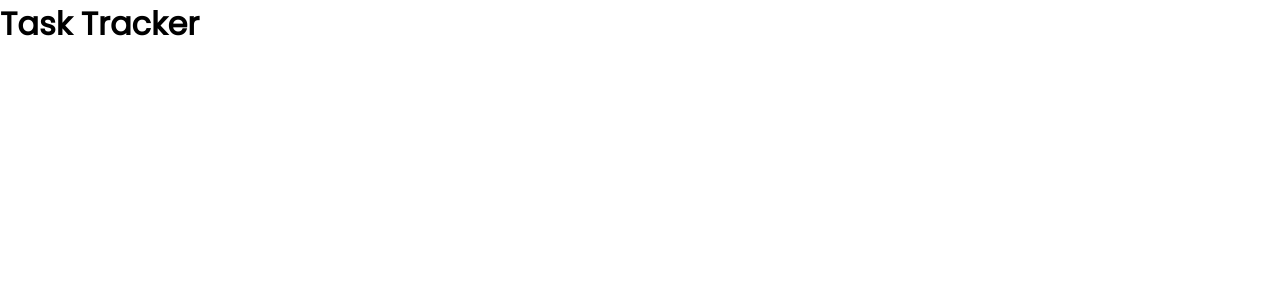
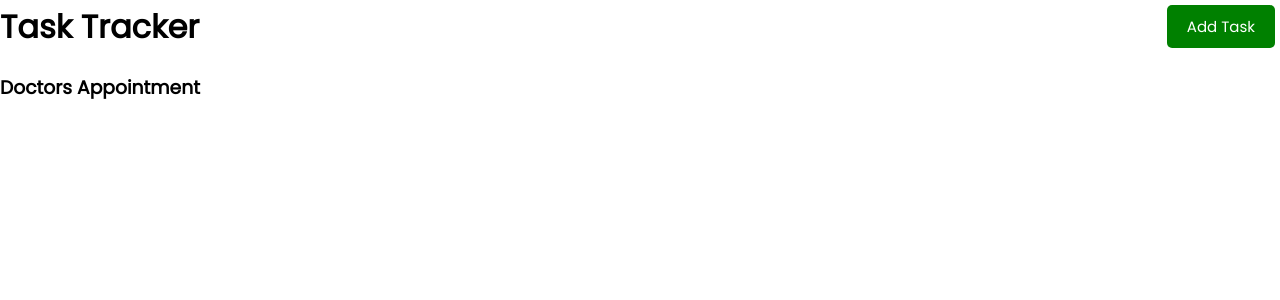
Before and after one commit to lkagan/vue-crash-2021, a Vue app: page / in a window 1280 px wide. Shown: the top 300 px of the page. Built offline with nearby package versions, Linux system fonts and the light colour scheme.

Commit message:
Add task list

```diff
--- a/src/App.vue
+++ b/src/App.vue
@@ -1,12 +1,34 @@
 <template>
-  <Header></Header>
+  <Header title="Task Tracker"></Header>
+  <Tasks :tasks="tasks" />
 </template>
 
 <script>
 import Header from "@/components/Header.vue";
+import Tasks from "@/components/Tasks.vue";
+
 export default {
   name: 'App',
+
+  data() {
+    return {
+      tasks: []
+    }
+  },
+
+  created() {
+    this.tasks = [
+      {
+        id: 1,
+        text: 'Doctors Appointment',
+        day: 'March 1st at 2:30pm',
+        reminder: true
+      }
+    ]
+  },
+
   components: {
+    Tasks,
     Header
   }
 }
@@ -14,14 +36,17 @@
 
 <style>
 @import url('https://fonts.googleapis.com/css2?family=Poppins:wght@300;400&display=swap');
+
 * {
   box-sizing: border-box;
   margin: 0;
   padding: 0;
 }
+
 body {
   font-family: 'Poppins', sans-serif;
 }
+
 .container {
   max-width: 500px;
   margin: 30px auto;
@@ -31,6 +56,7 @@
   padding: 30px;
   border-radius: 5px;
 }
+
 .btn {
   display: inline-block;
   background: #000;
@@ -44,12 +70,15 @@
   font-size: 15px;
   font-family: inherit;
 }
+
 .btn:focus {
   outline: none;
 }
+
 .btn:active {
   transform: scale(0.98);
 }
+
 .btn-block {
   display: block;
   width: 100%;
--- /dev/null
+++ b/src/components/Button.vue
@@ -0,0 +1,18 @@
+<template>
+  <button :style="{background: color}" class="btn">{{ text }}</button>
+</template>
+
+<script>
+export default {
+  name: "Button",
+
+  props: {
+    text: String,
+    color: String,
+  }
+}
+</script>
+
+<style scoped>
+
+</style>
--- a/src/components/Header.vue
+++ b/src/components/Header.vue
@@ -1,12 +1,33 @@
 <template>
   <header>
-    <h1>Task Tracker</h1>
+    <h1>{{ title }}</h1>
+    <Button
+        @click="onClick"
+        text="Add Task"
+        color="green"
+    ></Button>
   </header>
 </template>
 
 <script>
+import Button from './Button.vue'
+
 export default {
-  name: "Header"
+  name: "Header",
+
+  components: {
+    Button
+  },
+
+  props: {
+    title: String
+  },
+
+  methods: {
+    onClick() {
+      console.log('click');
+    }
+  }
 }
 </script>
 
--- /dev/null
+++ b/src/components/Tasks.vue
@@ -0,0 +1,18 @@
+<template>
+  <div v-for="task in tasks">
+    <h3>{{ task.text }}</h3>
+  </div>
+</template>
+
+<script>
+export default {
+  name: "Tasks",
+  props: {
+    tasks: Array
+  }
+}
+</script>
+
+<style scoped>
+
+</style>
```
Lines whose indentation alone changed are shown as unchanged.
